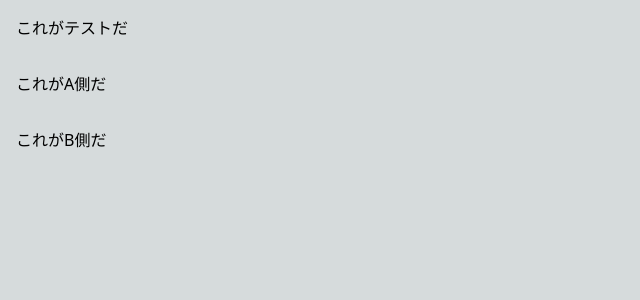
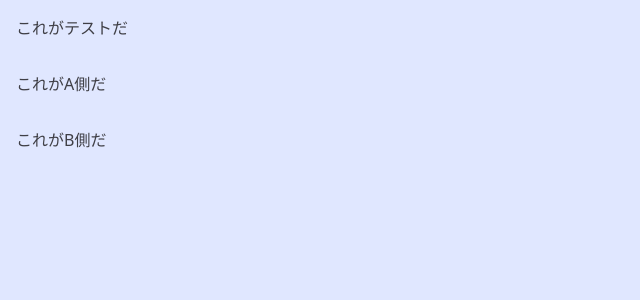
Before and after one commit to tmo-taka/next-app-router, a Next.js app: page /about in a window 1280 px wide. Shown: the top 300 px of the page, without its empty margins (0-640 px from the left). Built offline with nearby package versions, Linux system fonts and the light colour scheme.

Commit message:
tailwind少し対応

```diff
--- a/app/globals.css
+++ b/app/globals.css
@@ -16,9 +16,16 @@
   }
 }
 
+@layer base {
+  :root {
+    --color-font: #3f3f46;
+    --color-base: #e0e7ff;
+  }
+}
+
 body {
-  color: rgb(var(--foreground-rgb));
-  background: rgb(var(--background-start-rgb));
+  color: var(--color-font);
+  background: var(--color-base);
 }
 
 @layer utilities {
--- a/app/layout.tsx
+++ b/app/layout.tsx
@@ -9,7 +9,7 @@ export const metadata: Metadata = {
 export default function Layout({children}: Props) {
     return (
         // NOTE: suppressHydrationWarning(https://financial-programmer.net/blog/nextjs-warning-extra-attributes)
-        <html lang="en" suppressHydrationWarning>
+        <html lang="ja" suppressHydrationWarning>
             <body className="relative" suppressHydrationWarning>
                 <div>{children}</div>
             </body>
--- a/tailwind.config.ts
+++ b/tailwind.config.ts
@@ -14,6 +14,11 @@ const config: Config = {
           "conic-gradient(from 180deg at 50% 50%, var(--tw-gradient-stops))",
       },
     },
+    colors: {
+      font: '#3f3f46',
+      accent: '#22c55e',
+      base: '#e0e7ff'
+    }
   },
   plugins: [],
 };
```
